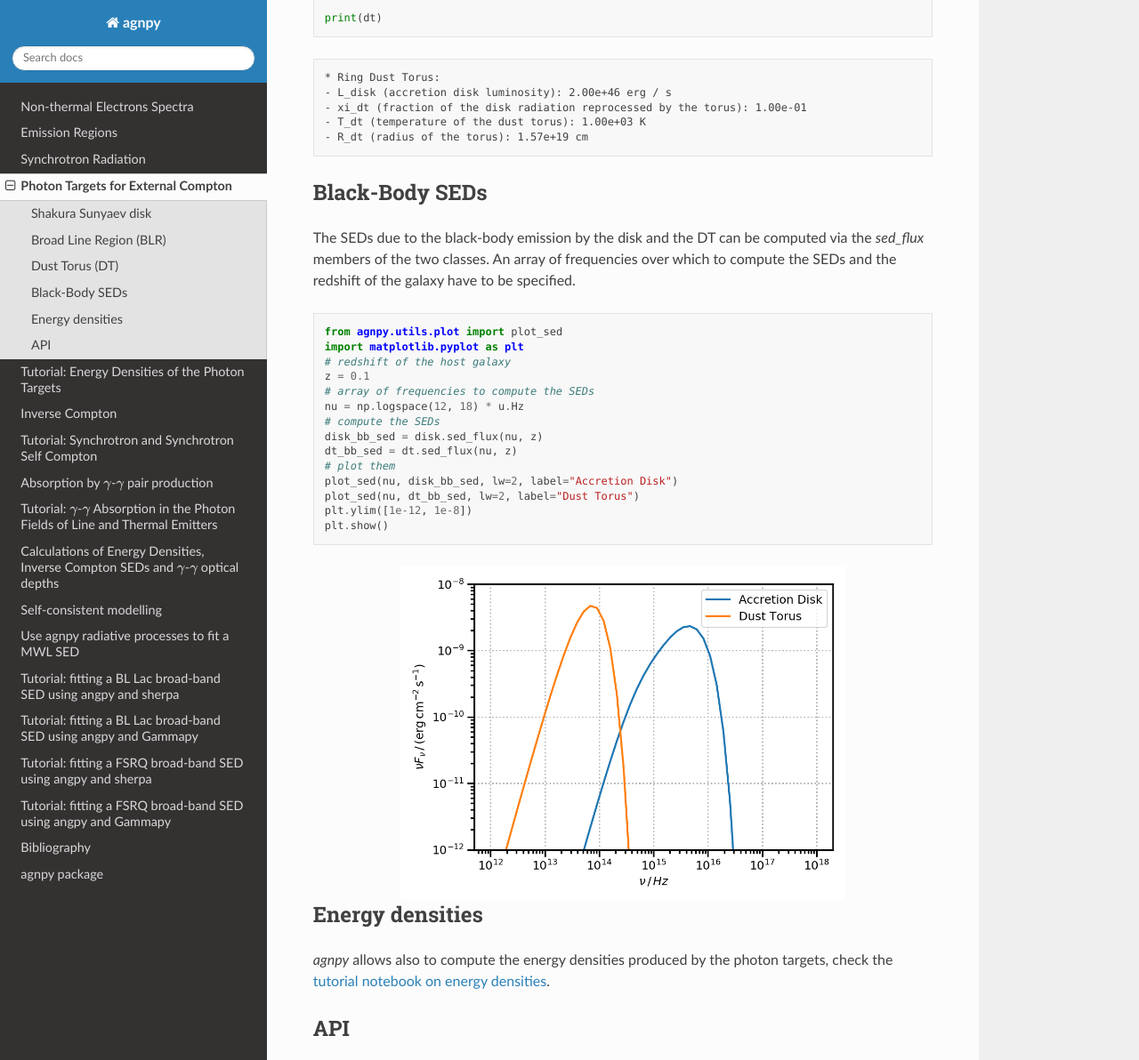
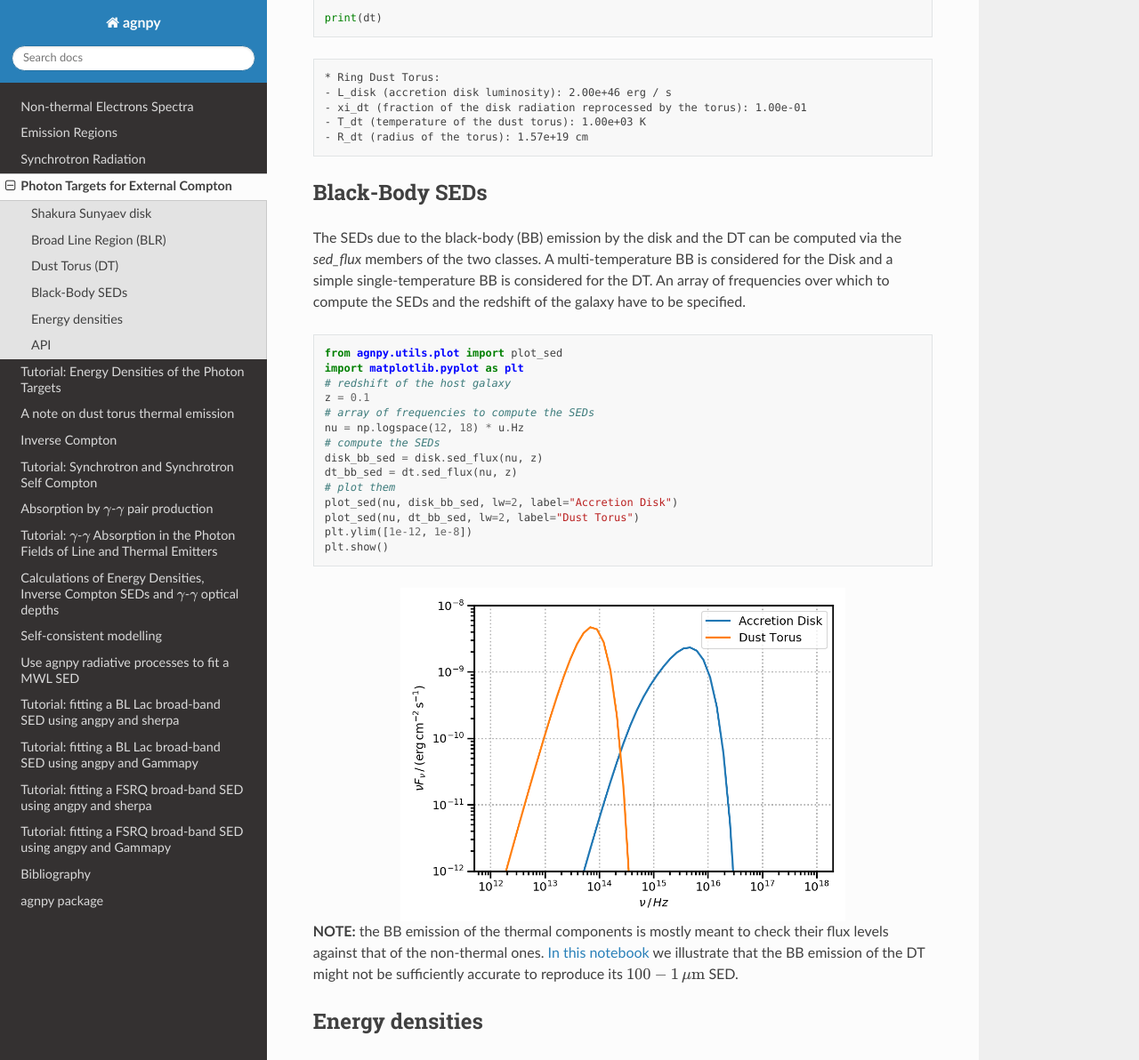
Before and after one commit to cosimoNigro/agnpy, a Sphinx documentation site: the page built from docs/targets.rst, in a window 1280 px wide and 1400 px high, scrolled down 2417 px, cut to the strip 0-1192 px from the top of the window. Shown: the whole strip at 89% size. Built offline with Sphinx 7.4.7 and the Read the Docs theme 2.0.0, drawn with Linux system fonts in a browser that asks for light colours; pages that are not in the unit, such as notebooks, are missing from menus.

Commit message:
incorporated tutorial notebook on DT thermal emission in the docs

```diff
--- a/docs/index.rst
+++ b/docs/index.rst
@@ -56,6 +56,7 @@ The documentation includes several tutorial jupyter notebooks providing examples
    synchrotron
    targets
    tutorials/energy_densities.ipynb
+   tutorials/dt_thermal_emission.ipynb
    compton
    tutorials/synchrotron_self_compton.ipynb
    tutorials/external_compton.ipynb
--- a/docs/targets.rst
+++ b/docs/targets.rst
@@ -133,9 +133,10 @@ Let us continue from the previous snippet considering a DT reprocessing the disk
 
 Black-Body SEDs
 ---------------
-The SEDs due to the black-body emission by the disk and the DT can be computed via the
-`sed_flux` members of the two classes. An array of frequencies over which to compute the SEDs
-and the redshift of the galaxy have to be specified.
+The SEDs due to the black-body (BB) emission by the disk and the DT can be computed via the
+`sed_flux` members of the two classes. A multi-temperature BB is considered for the Disk and
+a simple single-temperature BB is considered for the DT.
+An array of frequencies over which to compute the SEDs and the redshift of the galaxy have to be specified.
 
 .. code-block:: python
 
@@ -158,6 +159,9 @@ and the redshift of the galaxy have to be specified.
     :width: 500px
     :align: center
 
+**NOTE:** the BB emission of the thermal components is mostly meant to check their flux levels against that of the
+non-thermal ones. `In this notebook <tutorials/dt_thermal_emission.html>`_ we illustrate that the BB emission
+of the DT might not be sufficiently accurate to reproduce its :math:`100 - 1\,{\mathrm{\mu m}}` SED.
 
 Energy densities
 ----------------
```
